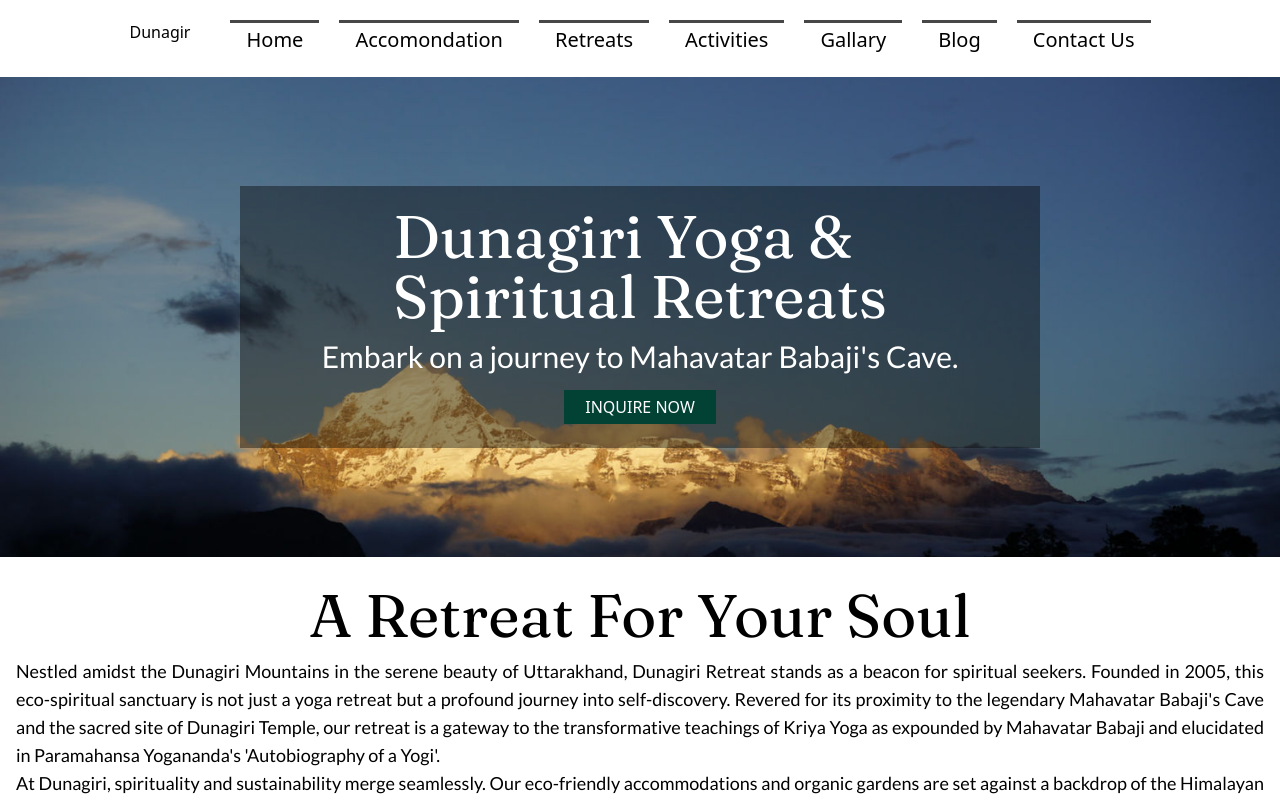
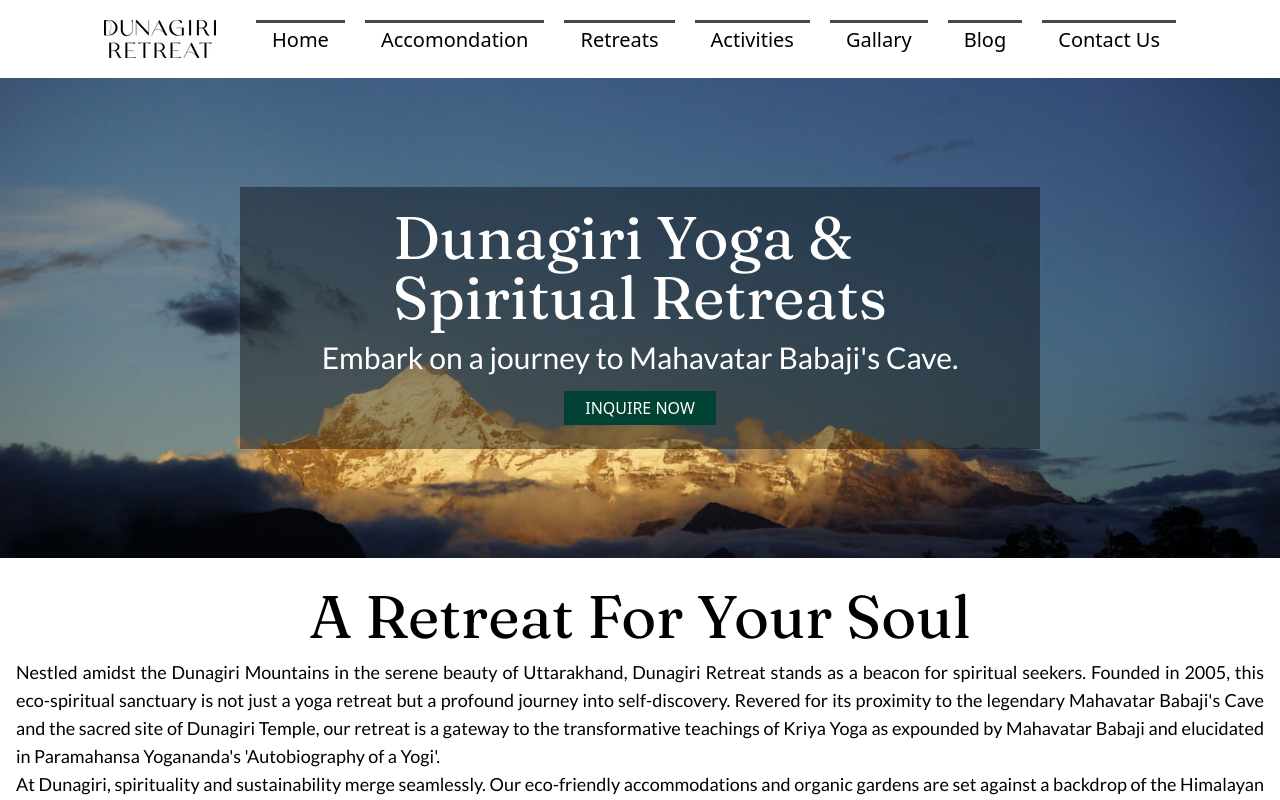
Before and after one commit to Sumitkumar01/dunagiri, a React (Create React App) app: page / in a window 1280 px wide. Shown: the top 800 px of the page. Built offline with nearby package versions, Linux system fonts and the light colour scheme.

Commit message:
css-update

```diff
--- a/src/components/Header/Navbar.jsx
+++ b/src/components/Header/Navbar.jsx
@@ -2,7 +2,7 @@
 import Nav_Lists from "./Nav_List";
 import { Link, NavLink } from "react-router-dom";
 import { FaBars, FaTimes } from "react-icons/fa";
-
+import logo from '../../assets/images/asset0.png'
 function Navbar() {
   const [open, setOpen] = useState(false);
   const handleClick = () => {
@@ -13,8 +13,8 @@
     <header className="bg-white py-5">
       <nav className="custom_container mx-auto flex justify-center gap-10">
         <Link to="/" className="logo-image-containter">
-          {/* <img src="" alt="" /> */}
-          <h1>Dunagir</h1>
+          <img src={logo} alt="logo" />
+
         </Link>
         <ul className="lg:flex gap-5 hidden">
           {Nav_Lists.map((links,i) => {
--- a/src/pages/Home/Section3.jsx
+++ b/src/pages/Home/Section3.jsx
@@ -4,8 +4,8 @@
 const Section3 = () => {
   return (
     <>
-      <section className="py-7 bg-clrLightGraygh">
-        <div className="custom_container">
+      <section className="py-7 bg-clrLightGray">
+        <div className="custom_container bg-clrWhite">
           <div className="lg:grid lg:grid-cols-5 gap-4">
             <div className="col-span-3 ">
              <div className="flex flex-col gap-4 justify-center h-full">
```
